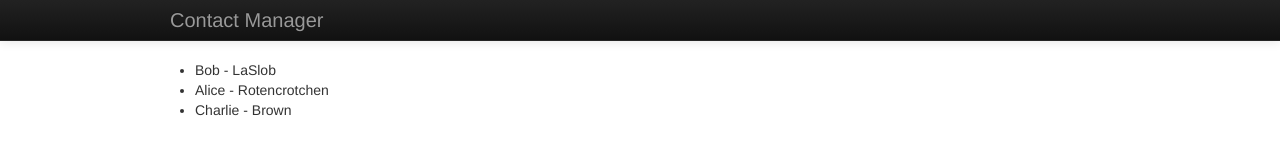
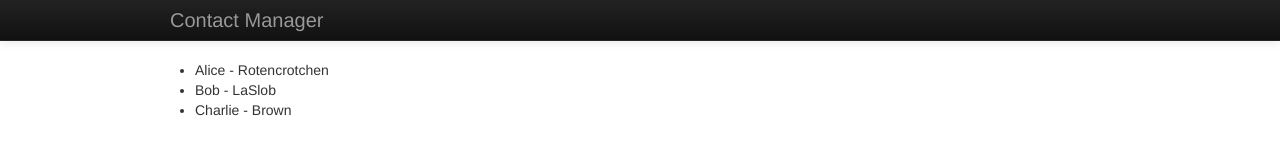
Before and after one commit to anthonybrown/gentle, a plain HTML site: page index.html in a window 1280 px wide. Drawn offline with Linux system fonts and the light colour scheme.

Commit message:
add sorting

```diff
--- a/index.html
+++ b/index.html
@@ -42,7 +42,9 @@
     ContactManager.Contact = Backbone.Model.extend({});
 
     ContactManager.ContactCollection = Backbone.Collection.extend({
-      model: ContactManager.Contact
+      model: ContactManager.Contact,
+
+      comparator: 'firstName'
     });
 
     ContactManager.ContactItemView = Marionette.ItemView.extend({
```
